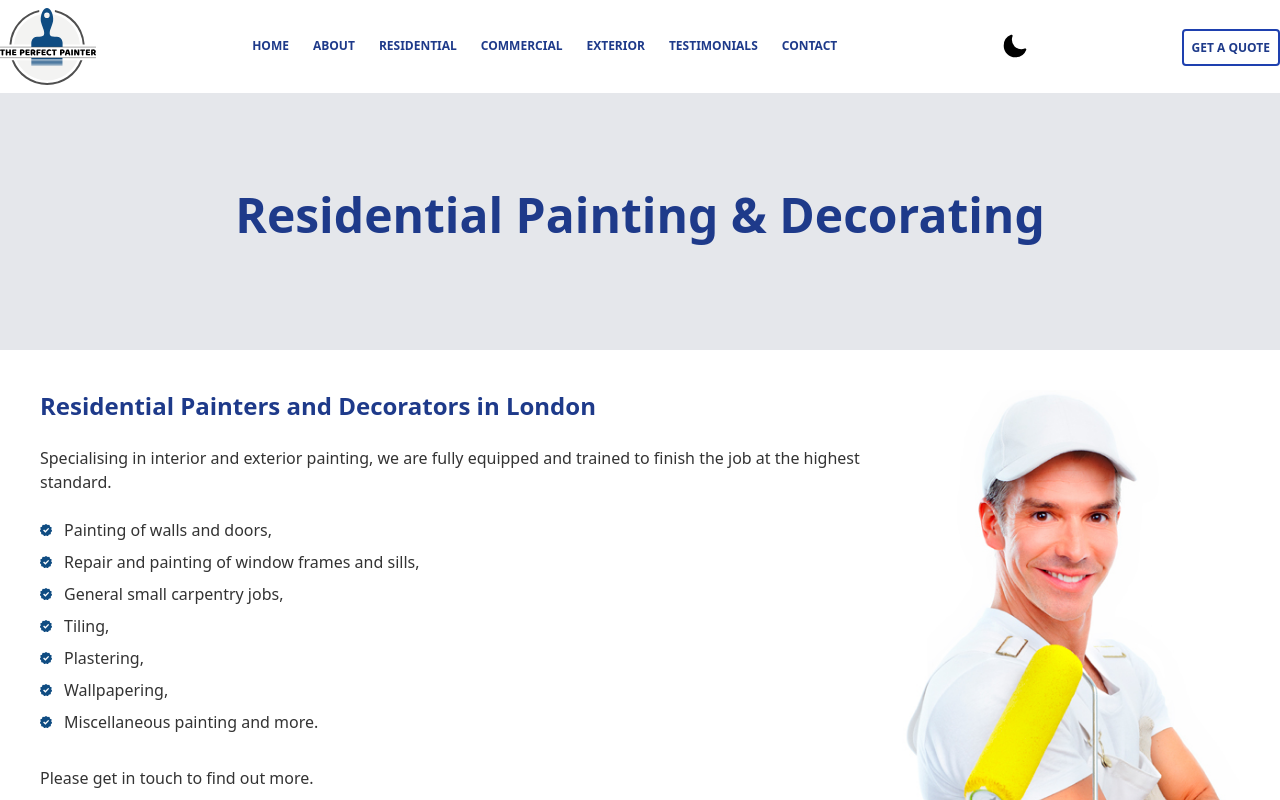
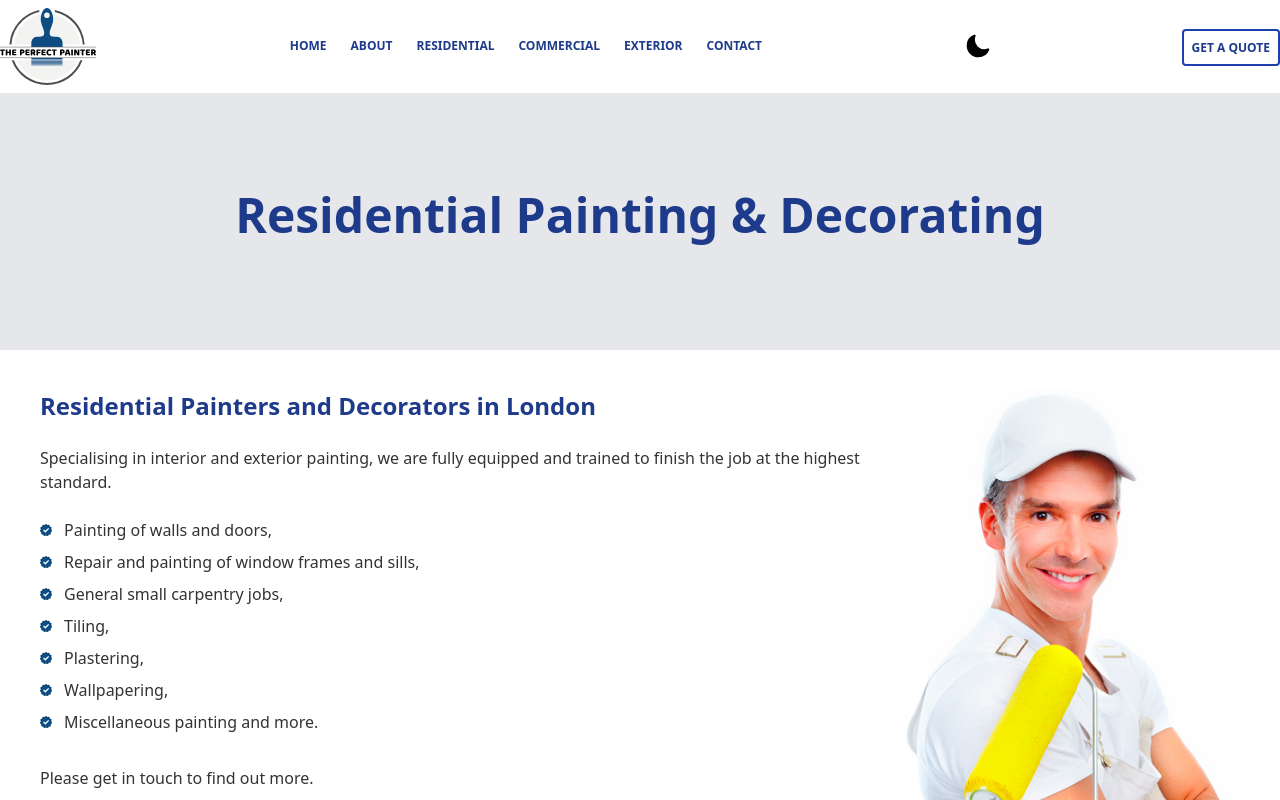
Before and after one commit to illium-digital-media/website, a Next.js app: page /residential in a window 1280 px wide. Shown: the top 800 px of the page. Built offline with nearby package versions, Linux system fonts and the light colour scheme.

Commit message:
removing testimonials page

```diff
--- a/components/BurgerMenu.tsx
+++ b/components/BurgerMenu.tsx
@@ -9,7 +9,6 @@ const navItems = [
   { pageLink: "/residential", title: "Residential" },
   { pageLink: "/commercial", title: "Commercial" },
   { pageLink: "/exterior", title: "Exterior" },
-  { pageLink: "/testimonials", title: "Testimonials" },
   { pageLink: "/contact", title: "Contact" },
 ];
 
--- a/components/Navigation/MainNavigation.tsx
+++ b/components/Navigation/MainNavigation.tsx
@@ -14,7 +14,6 @@ const navItems = [
   { pageLink: "/residential", title: "Residential" },
   { pageLink: "/commercial", title: "Commercial" },
   { pageLink: "/exterior", title: "Exterior" },
-  { pageLink: "/testimonials", title: "Testimonials" },
   { pageLink: "/contact", title: "Contact" },
 ];
 
--- a/pages/residential.tsx
+++ b/pages/residential.tsx
@@ -1,5 +1,4 @@
 import CommonLanding from "../components/sections/CommonLanding";
-import GetQuoteSection from "../components/sections//GetQuoteSection";
 import ResidentialSection from "../components/sections/ResidentialSection";
 import Head from "next/head";
 
@@ -15,7 +14,6 @@ const ResidentialPage: React.FC = () => {
       </Head>
       <CommonLanding heading={"Residential Painting & Decorating"} />
       <ResidentialSection />
-      <GetQuoteSection />
     </>
   );
 };
--- a/pages/testimonials.tsx
+++ /dev/null
@@ -1,19 +0,0 @@
-import CommonLanding from "../components/sections/CommonLanding";
-import Head from "next/head";
-
-const TestimonialsPage: React.FC = () => {
-  return (
-    <>
-      <Head>
-        <title>Testimonials</title>
-        <meta
-          name="description"
-          content="Welcome to our painting and decorating site"
-        />
-      </Head>
-      <CommonLanding heading={"Testimonials"} />
-    </>
-  );
-};
-
-export default TestimonialsPage;
```
